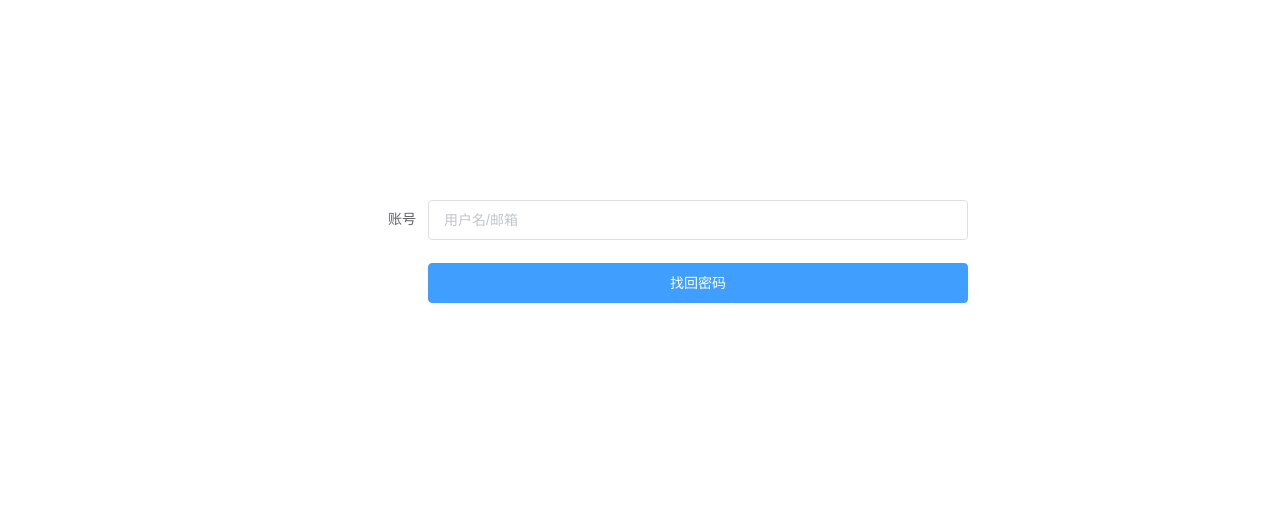
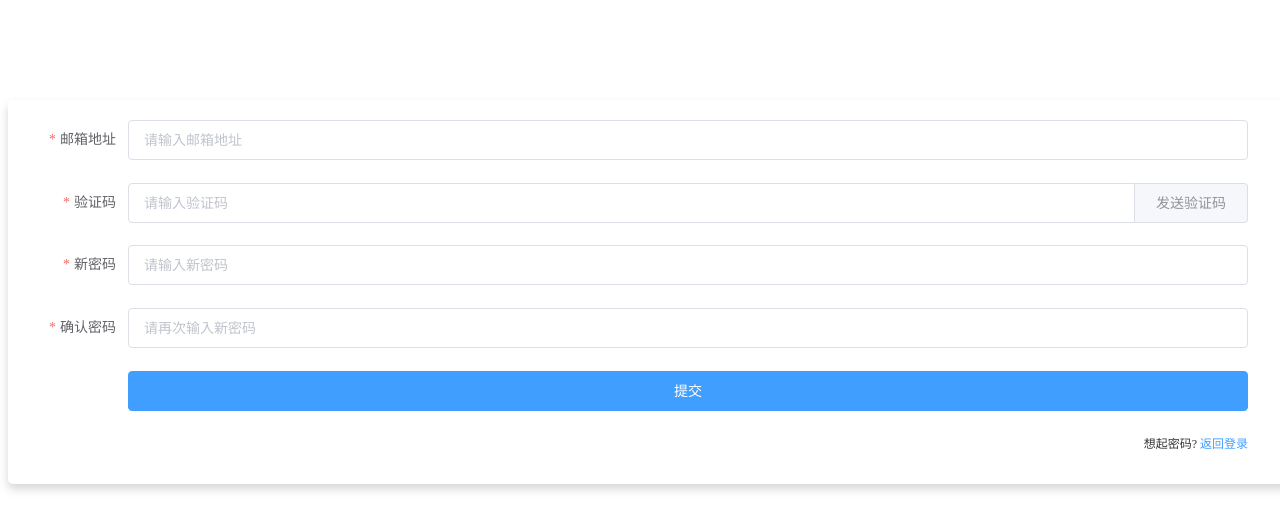
Before and after one commit to runhao/MyWebsiteVue, a Vue app: page /forgotpassword in a window 1280 px wide. Shown: the top 530 px of the page. Built offline with nearby package versions, Linux system fonts and the light colour scheme.

Commit message:
feat: 修改重置密码界面

```diff
--- /dev/null
+++ b/src/utils/resetValidators.ts
@@ -0,0 +1,95 @@
+import { ref } from "vue";
+
+// 忘记密码表单数据接口
+interface ResetPasswordUser {
+  email: string;
+  verificationCode: string;
+  newPassword: string;
+  confirmPassword: string;
+}
+
+// 忘记密码表单数据
+export const resetPasswordUser = ref<ResetPasswordUser>({
+  email: '',
+  verificationCode: '',
+  newPassword: '',
+  confirmPassword: ''
+});
+
+// 忘记密码表单验证规则接口
+interface ResetPasswordRules {
+  email: {
+    type: string;
+    message: string;
+    required: boolean;
+    trigger: string;
+  }[];
+  verificationCode: {
+    message: string;
+    required: boolean;
+    trigger: string;
+  }[];
+  newPassword: ({
+    required: boolean;
+    message: string;
+    trigger: string;
+  } | {
+    min: number;
+    max: number;
+    message: string;
+    trigger: string;
+  })[];
+  confirmPassword: ({
+    required: boolean;
+    message: string;
+    trigger: string;
+  } | {
+    validator: (rule: ResetPasswordUser, value: string, callback: any) => void;
+    trigger: string;
+  })[];
+}
+
+// 确认密码验证函数
+const validateConfirmPassword = (rule: ResetPasswordUser, value: string, callback: any) => {
+  if (value === '') {
+    callback(new Error('请再次输入密码'));
+  } else if (value !== resetPasswordUser.value.newPassword) {
+    callback(new Error('两次输入密码不一致!'));
+  } else {
+    callback();
+  }
+};
+
+// 忘记密码表单验证规则
+export const resetPasswordRules = ref<ResetPasswordRules>({
+  email: [
+    { type: "email", message: "请输入有效的邮箱地址", required: true, trigger: 'blur' }
+  ],
+  verificationCode: [
+    { message: "验证码不能为空", required: true, trigger: 'blur' }
+  ],
+  newPassword: [
+    {
+      required: true,
+      message: "请输入新密码",
+      trigger: 'blur'
+    },
+    {
+      min: 6,
+      max: 30,
+      message: "密码长度必须为6到30个字符",
+      trigger: 'blur'
+    }
+  ],
+  confirmPassword: [
+    {
+      required: true,
+      message: "请再次输入新密码",
+      trigger: 'blur'
+    },
+    {
+      validator: validateConfirmPassword,
+      trigger: 'blur'
+    }
+  ]
+});
--- a/src/views/ForgotPassword.vue
+++ b/src/views/ForgotPassword.vue
@@ -1,56 +1,157 @@
-
 <template>
-	<el-form label-width="100px" class="container">
-		<el-form-item label="账号">
-			<el-input type="email" v-model="email" placeholder="用户名/邮箱"></el-input>
+  <el-form
+    ref="forgotForm"
+    :model="forgotUser"
+    :rules="resetPasswordRules"
+    label-width="100px"
+    class="forgotForm sign-in-form"
+  >
+    <el-form-item label="邮箱地址" prop="email">
+      <el-input v-model="forgotUser.email" placeholder="请输入邮箱地址"></el-input>
+    </el-form-item>
+    <el-form-item label="验证码" prop="verificationCode">
+      <el-input v-model="forgotUser.verificationCode" placeholder="请输入验证码">
+        <template #append>
+          <el-button @click="handleSendVerificationCode" :disabled="isCodeSent">
+            {{ isCodeSent ? `${countdown}秒后重试` : '发送验证码' }}
+          </el-button>
+        </template>
+      </el-input>
+    </el-form-item>
+    <el-form-item label="新密码" prop="newPassword">
+      <el-input v-model="forgotUser.newPassword" type="password" placeholder="请输入新密码"></el-input>
+    </el-form-item>
+    <el-form-item label="确认密码" prop="confirmPassword">
+      <el-input v-model="forgotUser.confirmPassword" type="password" placeholder="请再次输入新密码"></el-input>
     </el-form-item>
     <el-form-item>
-			<el-button @click="handleForgotPassword" type="primary" class="submit-btn">找回密码</el-button>
+      <el-button @click="handleResetPassword" type="primary" class="submit-btn">提交</el-button>
     </el-form-item>
+    <!-- 返回登录 -->
+    <div class="tipArea">
+      <p>想起密码? <a @click.prevent="handleBackToLogin">返回登录</a></p>
+    </div>
   </el-form>
 </template>
 
 <script lang="ts">
-import { useRouter } from "vue-router"
 import { ref, getCurrentInstance } from 'vue'
+import { useRouter } from 'vue-router'
+import { ElMessage } from 'element-plus'
+import { resetPasswordUser, resetPasswordRules } from '@/utils/resetValidators' // 引入表单数据和验证规则
+
 export default {
-
   setup() {
     // @ts-ignore
-    const { ctx } = getCurrentInstance();
-		const email = ref<string>("");
+    const { ctx } = getCurrentInstance()
+    const router = useRouter()
 
-		const handleForgotPassword = async () => {
-			if (email.value) {
-				const res = await ctx.$axios.post('https://shiyan520.cn/api/v1/auth/forgotpassword', {email: email.value})
-        let isSuccess = getSuccessState(res.data)
-            if (!isSuccess){
-              ctx.$message({
-                message: `${res.data.msg}`,
-                type: "error"
+    // 表单数据
+    const forgotUser = resetPasswordUser
+
+    // 验证码发送状态
+    const isCodeSent = ref(false)
+    const countdown = ref(60)
+
+    // 发送验证码
+    const handleSendVerificationCode = async () => {
+      if (!forgotUser.value.email) {
+        ElMessage.error('请输入邮箱地址')
+        return
+      }
+
+      try {
+        const res = await ctx.$axios.post('https://shiyan520.cn/api/user/send_verification_code', {
+          email: forgotUser.value.email
         })
-              return false
+        if (res.data.success) {
+          ElMessage.success('验证码已发送，请查收邮件')
+          isCodeSent.value = true
+          startCountdown()
+        } else {
+          ElMessage.error(res.data.msg)
+        }
+      } catch (error) {
+        ElMessage.error('发送验证码失败，请稍后重试')
       }
     }
-		};
-    const getSuccessState = (data:any) => {
-      return !!data.success;
-    };
-		return {email, handleForgotPassword }
-	},
+
+    // 倒计时
+    const startCountdown = () => {
+      const timer = setInterval(() => {
+        if (countdown.value > 0) {
+          countdown.value--
+        } else {
+          clearInterval(timer)
+          isCodeSent.value = false
+          countdown.value = 60
+        }
+      }, 1000)
+    }
+
+    // 重置密码
+    const handleResetPassword = async () => {
+      try {
+        await ctx.$refs.forgotForm.validate()
+        const res = await ctx.$axios.post('https://shiyan520.cn/api/user/reset_password', {
+          email: forgotUser.value.email,
+          verification_code: forgotUser.value.verificationCode,
+          new_password: forgotUser.value.newPassword
+        })
+        if (res.data.success) {
+          ElMessage.success('密码重置成功')
+          router.push('/login')
+        } else {
+          ElMessage.error(res.data.msg)
+        }
+      } catch (error) {
+        ElMessage.error('密码重置失败，请检查输入信息')
+      }
+    }
+
+    // 返回登录
+    const handleBackToLogin = () => {
+      router.push('/login')
+    }
+
+    return {
+      forgotUser,
+      resetPasswordRules,
+      isCodeSent,
+      countdown,
+      handleSendVerificationCode,
+      handleResetPassword,
+      handleBackToLogin
+    }
+  }
 }
 </script>
 
 <style scoped>
-
-.container {
-	width: 50%;
-	margin: 200px auto;
+/* form表单 */
+.forgotForm {
+  margin-top: 100px;
+  background-color: #fff;
+  padding: 20px 40px 20px 20px;
+  border-radius: 5px;
+  box-shadow: 0px 5px 10px #cccc;
 }
 
 .submit-btn {
   width: 100%;
 }
 
+.tipArea {
+  text-align: right;
+  font-size: 12px;
+  color: #333;
+}
 
+.tipArea p a {
+  color: #409eff;
+}
+
+.sign-in-form {
+  z-index: 2;
+}
 </style>
```
Lines whose indentation alone changed are shown as unchanged.
